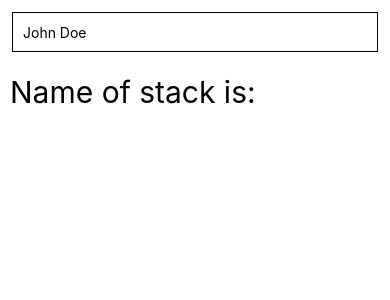
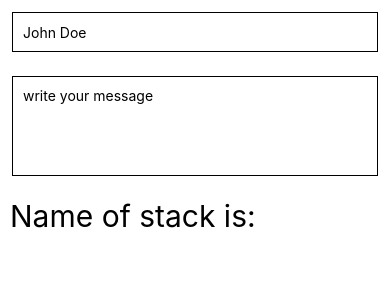
Before and after one commit to Narotam-Mishra/react-native-learning, a React Native app in the folder RNForms/: screen / in a window 390 px wide. Shown: the top 300 px of the page. Built offline with nearby package versions, Linux system fonts and the light colour scheme.

Commit message:
react-native_Multiline_TextInput_1.60

```diff
--- a/RNForms/App.js
+++ b/RNForms/App.js
@@ -15,6 +15,7 @@ export default function App() {
         autoCorrect={false}
         autoCapitalize='none'
       />
+      <TextInput style={[styles.input, styles.multilineText]} placeholder="write your message" multiline />
       <Text style={styles.text}>Name of stack is: {name}</Text>
     </SafeAreaView>
   );
@@ -35,5 +36,9 @@ const styles = StyleSheet.create({
   text: {
     fontSize: 30,
     padding: 10,
+  },
+  multilineText: {
+    minHeight: 100,
+    textAlignVertical: 'top'
   }
 });
```
Also changed, not shown: 1 other file (tests, documents, lock files or other folders).
